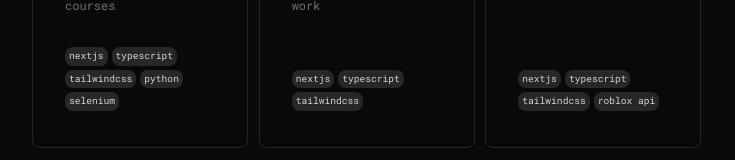
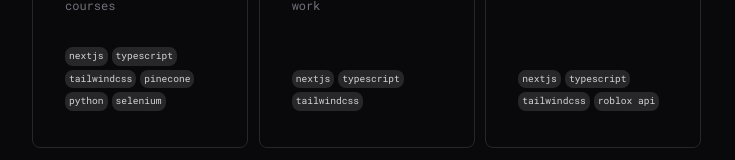
Before and after one commit to contactkc/kennethchau.dev, a Next.js app: page / in a window 1280 px wide. Shown: the part 1204-1364 px from the top of the page, without its empty margins (272-1007 px from the left). Built offline with nearby package versions, Linux system fonts and the light colour scheme.

Commit message:
added pinecone to broncosearch

```diff
--- a/src/pages/index.tsx
+++ b/src/pages/index.tsx
@@ -39,7 +39,7 @@ const Home: NextPage = () => {
             title: "broncosearch",
             href: "https://github.com/contactkc/broncosearch",
             description: "semantic search engine for cpp courses",
-            tags: ["nextjs", "typescript", "tailwindcss", "python", "selenium"]
+            tags: ["nextjs", "typescript", "tailwindcss", "pinecone", "python", "selenium"]
         },
         {
             title: "kennethchau.dev",
```
